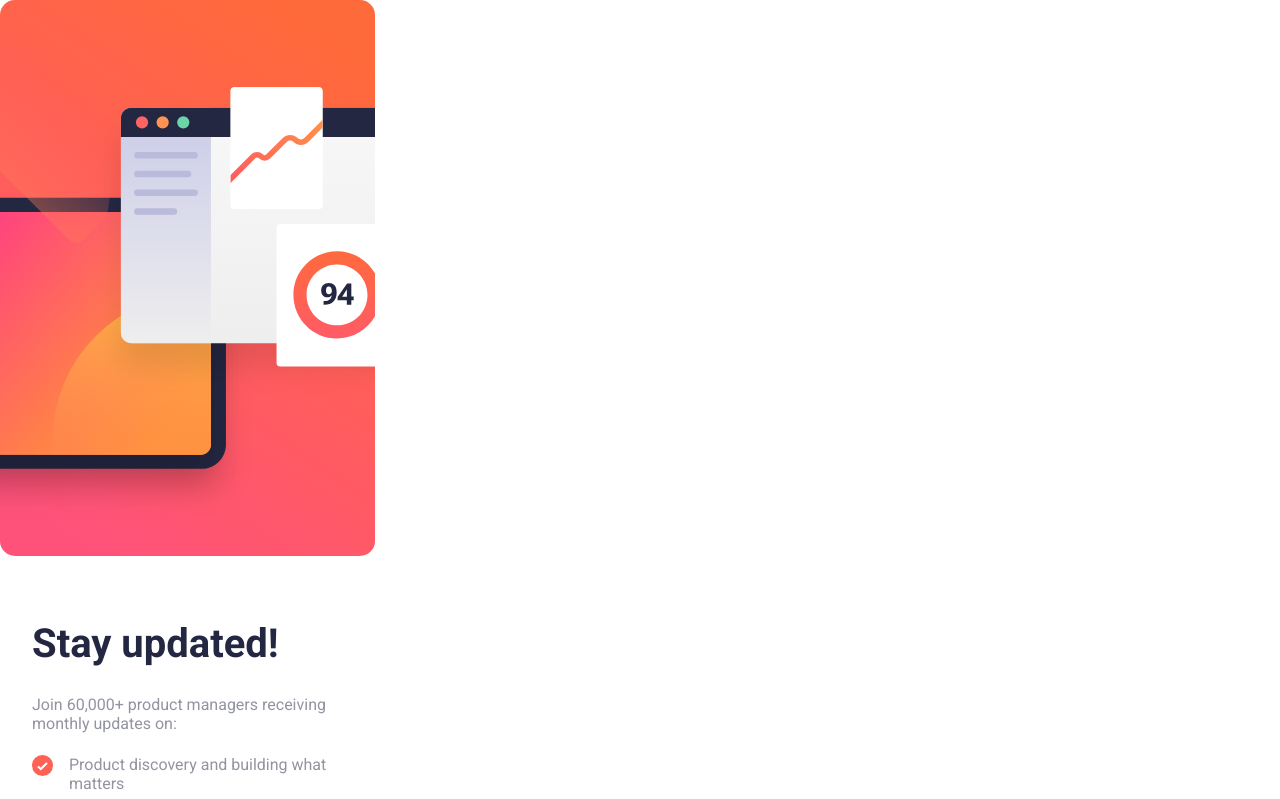
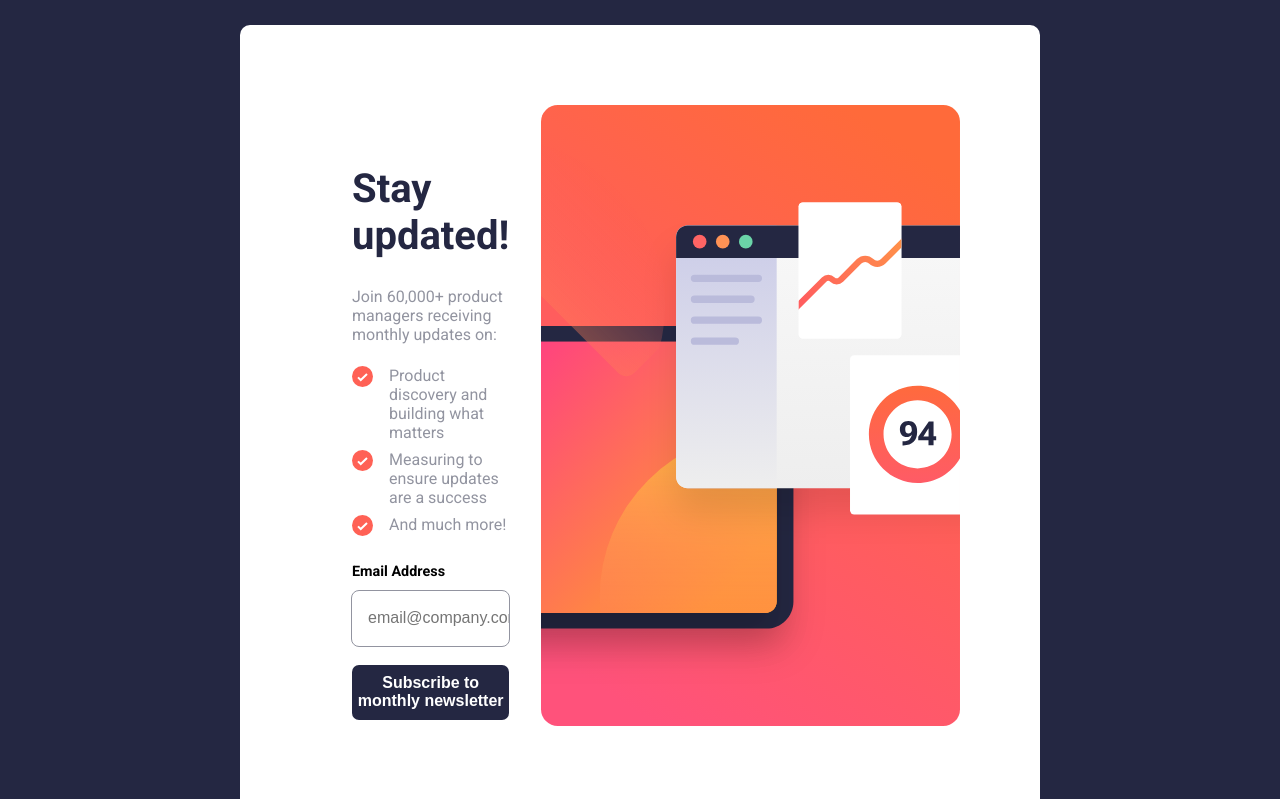
Before and after one commit to ItaloDev-Marcelo/Newsletter-sign-up-CH8, a React (Vite) app: page / in a window 1280 px wide. Shown: the top 799 px of the page. Built offline with nearby package versions, Linux system fonts and the light colour scheme.

Commit message:
update 1.4

```diff
--- a/src/App.css
+++ b/src/App.css
@@ -72,7 +72,7 @@ body {
 .card{
   display: flex;
   flex-direction: column-reverse;
-  width: 375px;
+  background-color: red;
 }
 
 .successCard {
@@ -90,9 +90,6 @@ body {
 .successCard.active {
   display: block;
 }
-
-
-
 
 #header-content {
   padding: 2em;
@@ -212,5 +209,65 @@ label {
     max-width: 100%;
   }
 
+}
+
+
+@media (min-width: 700px) {
+
+  body {
+     background-color: var(--Dark-Slate-Grey);
+  }
+
+  picture img {
+    overflow: hidden;
+    border-top-left-radius: 10px;
+    border-top-right-radius: 10px;
+  }
+
+  .card.active{
+    display: flex;
+    flex-direction: column-reverse;
+    margin: 25px auto;
+    background-color: #fff;
+    width: 400px;
+    border-radius: 10px;
+  }
+
+
+  #success-title {
+    font-size:3em;
+    padding:.5em 0 1em 0;
+    width: 300px;
+  }
+
+  #success-sign-up {
+    margin: 20% auto 0 auto;
+    position: relative;
+
+    width: 440px;
+    height: 450px;
+    background-color: #fff;
+    border-radius: 10px;
+  }
+
+
+  #submit {
+    padding: 0 2em;
+    position: relative;
+    top: 5%;
+  }
 
 }
+
+
+@media (min-width: 1024px) {
+  .card.active{
+    display: flex;
+    flex-direction: row;
+    margin: 25px auto;
+    background-color: #fff;
+    width: 800px;
+    border-radius: 10px;
+    padding: 5em;
+  }
+}
--- a/src/App.jsx
+++ b/src/App.jsx
@@ -51,7 +51,7 @@ function App() {
              <Form  setShowBlockSucess={setShowBlockSucess} hundleUpdate={hundleUpdate}/>
          </header>
          <picture id='image-container'>
-                      {WindowSize  <= 700 ? <img src={Mobile} alt='err-2' id='Mobile-image' /> : <img src={Desk} alt='err-1' id='Desk-image' />}
+                      {WindowSize  <= 1000 ? <img src={Mobile} alt='err-2' id='Mobile-image' /> : <img src={Desk} alt='err-1' id='Desk-image' />}
          </picture>
           </section>
           <div className={showBlock ? 'successCard active' : 'successCard'}>
```
